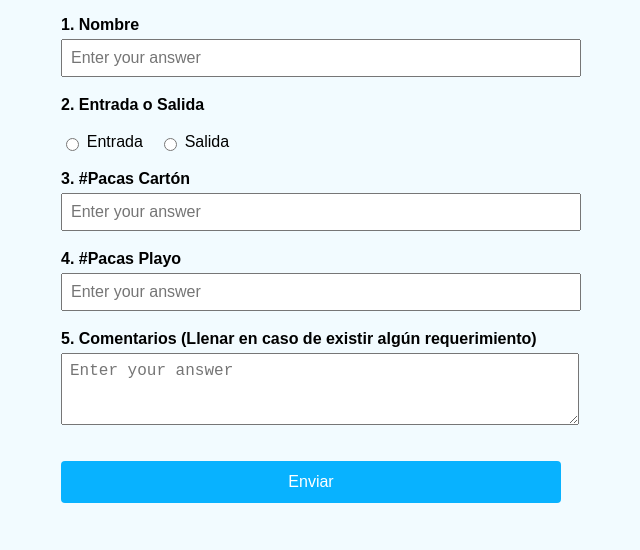
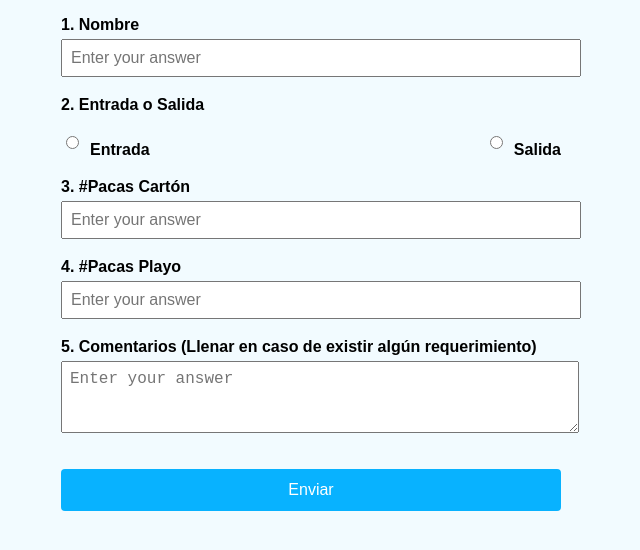
Before and after one commit to FibrasSmurfitWestrock/asistencia-empacadores, a plain HTML site: page index.html in a window 1280 px wide. Shown: the part 68-618 px from the top of the page, without its empty margins (329-969 px from the left). Drawn offline with Linux system fonts and the light colour scheme.

Commit message:
Update index.html

```diff
--- a/index.html
+++ b/index.html
@@ -17,7 +17,10 @@
             margin-top: 1.2rem;
             font-weight: bold;
         }
-        input, select, textarea {
+        input[type="text"],
+        input[type="number"],
+        select,
+        textarea {
             width: 100%;
             padding: 0.5rem;
             font-size: 1rem;
@@ -46,15 +49,13 @@
         }
         .radio-group {
             display: flex;
-            align-items: center;
-            gap: 1rem;
-            flex-wrap: wrap;
+            justify-content: space-between;
+            margin-top: 0.5rem;
         }
-        .radio-group label {
+        .radio-option {
             display: flex;
             align-items: center;
-            gap: 0.3rem;
-            font-weight: normal;
+            gap: 0.5rem;
         }
     </style>
 </head>
@@ -67,8 +68,14 @@
 
         <label>2. Entrada o Salida</label>
         <div class="radio-group">
-            <label><input type="radio" id="entrada" name="tipo" value="Entrada" required> Entrada</label>
-            <label><input type="radio" id="salida" name="tipo" value="Salida"> Salida</label>
+            <div class="radio-option">
+                <input type="radio" id="entrada" name="tipo" value="Entrada" required>
+                <label for="entrada">Entrada</label>
+            </div>
+            <div class="radio-option">
+                <input type="radio" id="salida" name="tipo" value="Salida">
+                <label for="salida">Salida</label>
+            </div>
         </div>
 
         <label for="carton">3. #Pacas Cartón</label>
```
